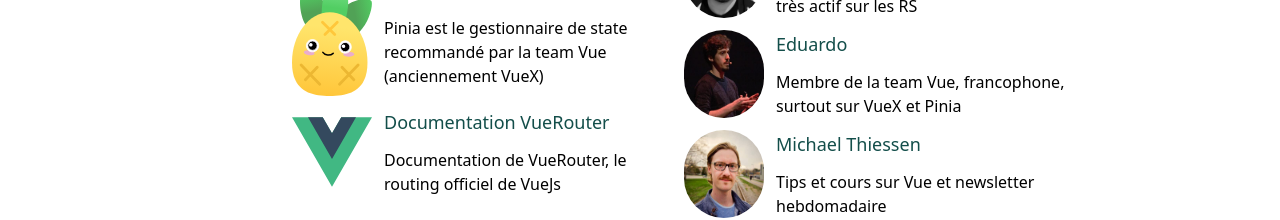
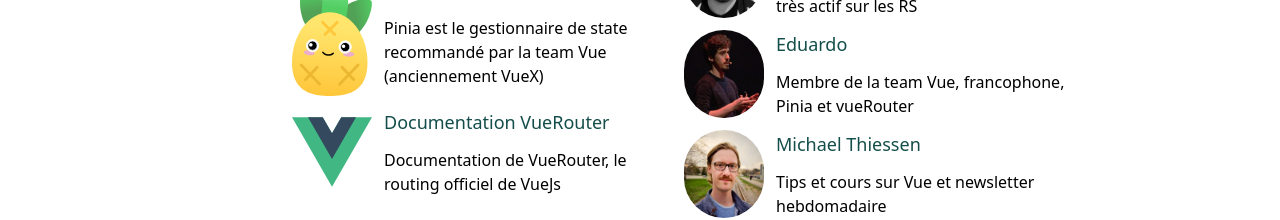
Before and after one commit to thomas-ayissi/tf-demo-vue-js, a Vue app in the folder VueDemo/: page / in a window 1280 px wide. Shown: the part 430-650 px from the top of the page. Built offline with nearby package versions, Linux system fonts and the light colour scheme.

Commit message:
fix eduardo

```diff
--- a/VueDemo/src/views/HomeView.vue
+++ b/VueDemo/src/views/HomeView.vue
@@ -62,7 +62,7 @@
         <img class="w-20 rounded-full mr-3" src="../assets/images/eduardo.jpg" alt="">
         <div>
           <h3><a href="https://twitter.com/posva">Eduardo</a></h3>
-          <div>Membre de la team Vue, francophone, surtout sur VueX et Pinia</div>
+          <div>Membre de la team Vue, francophone, Pinia et vueRouter</div>
         </div>
       </div>
       <div class="demoflex">
```
